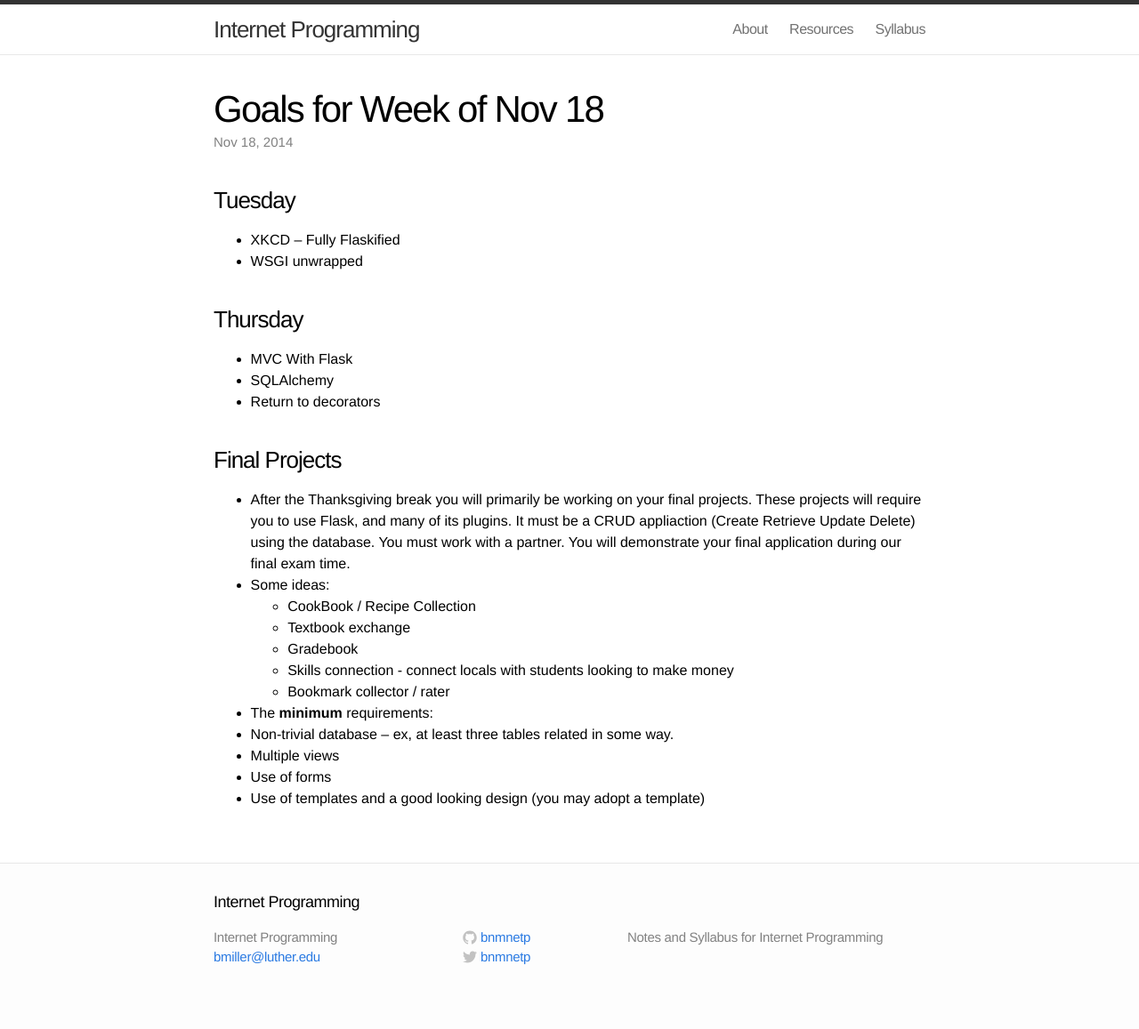
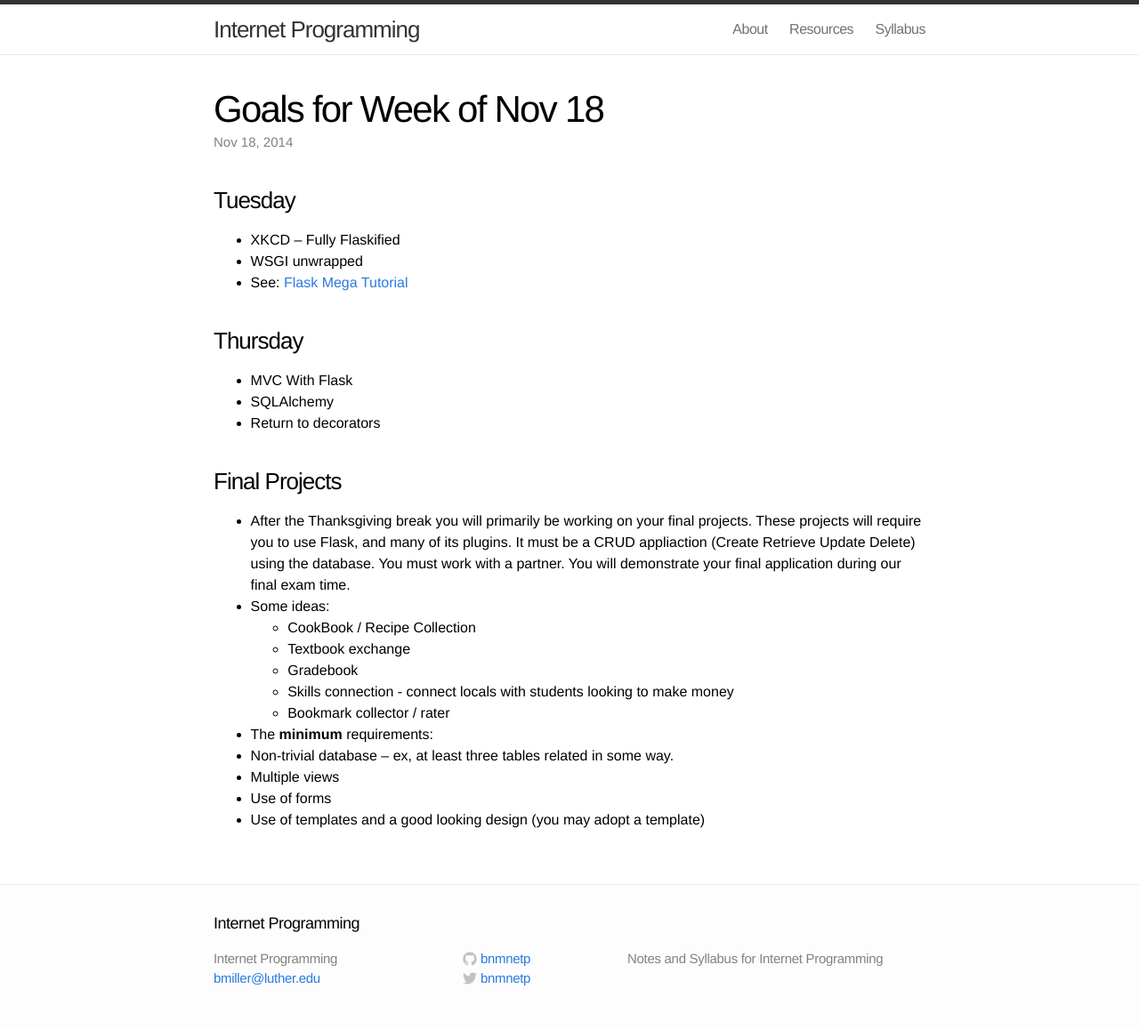
Before and after one commit to bnmnetp/CS365, a Jekyll site: the page built from _posts/2014-11-18-Goals-for-Week-of-Nov-18.markdown, in a window 1280 px wide. Shown: the whole page at 89% size. Built offline with Jekyll 4.4.1, drawn with Linux system fonts in a browser that asks for light colours; before the commit the page ends 1133 px from its top, so only the background shows below that.

Commit message:
add link

```diff
--- a/_posts/2014-11-18-Goals-for-Week-of-Nov-18.markdown
+++ b/_posts/2014-11-18-Goals-for-Week-of-Nov-18.markdown
@@ -9,6 +9,7 @@
 
 * XKCD -- Fully Flaskified
 * WSGI unwrapped
+* See:  [Flask Mega Tutorial](http://blog.miguelgrinberg.com/post/the-flask-mega-tutorial-part-i-hello-world)
 
 ### Thursday
 
```
